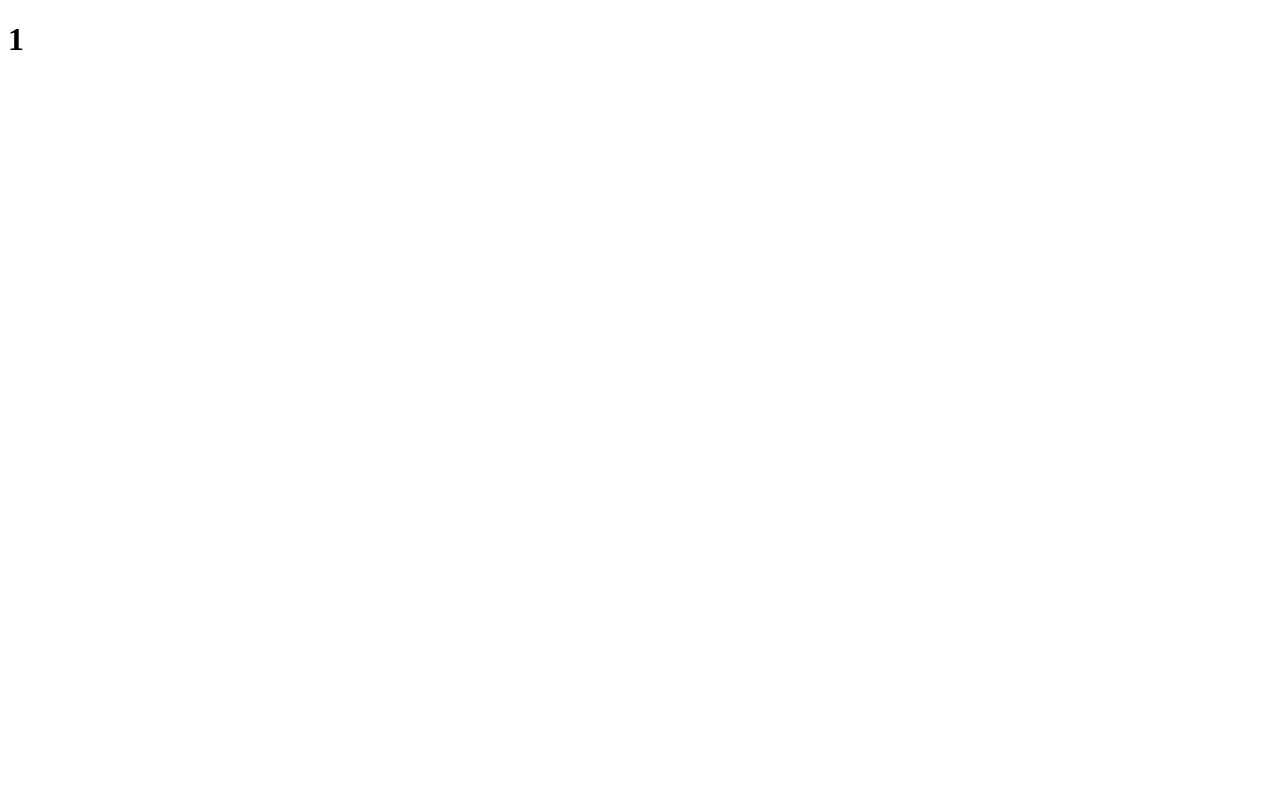
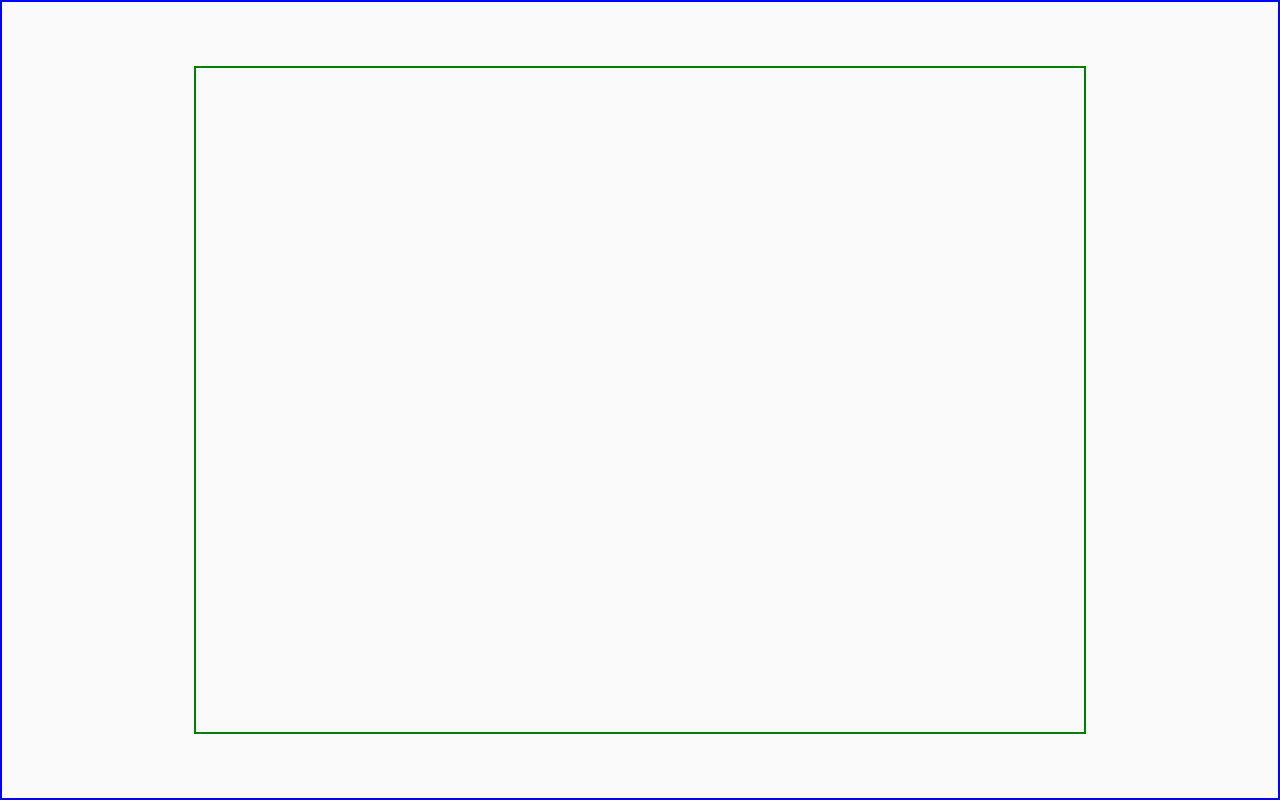
Before and after one commit to ElenaNam/react-game, a React app: page / in a window 1280 px wide. Built offline with nearby package versions, Linux system fonts and the light colour scheme.

Commit message:
feat: add canvas

```diff
--- a/package.json
+++ b/package.json
@@ -6,6 +6,7 @@
     "build": "webpack --config webpack.prod.config.ts"
   },
   "dependencies": {
+    "@material-ui/core": "^4.11.3",
     "react": "^17.0.1",
     "react-dom": "^17.0.1"
   },
--- /dev/null
+++ b/src/components/App.tsx
@@ -0,0 +1,23 @@
+import React from "react";
+import { makeStyles } from "@material-ui/core/styles";
+
+import Canvas from "./Canvas/Canvas";
+
+export const useStyles = makeStyles(() => ({
+  root: {
+    width: "100%",
+    height: "100vh",
+    margin: "0 auto",
+    border: "2px solid blue",
+    padding: "5% 15%",
+  },
+}));
+
+export default function App(): JSX.Element {
+  const classes = useStyles();
+  return (
+    <div className={classes.root}>
+      <Canvas />
+    </div>
+  );
+}
--- /dev/null
+++ b/src/components/Canvas/Canvas.style.ts
@@ -0,0 +1,9 @@
+import { makeStyles } from "@material-ui/core/styles";
+
+export const useStyles = makeStyles(() => ({
+  root: {
+    border: "2px solid green",
+    width: "100%",
+    height: "100%",
+  },
+}));
--- /dev/null
+++ b/src/components/Canvas/Canvas.tsx
@@ -0,0 +1,6 @@
+import React from "react";
+import CanvasApp from "./CanvasApp";
+
+export default function Canvas(): JSX.Element {
+  return <CanvasApp />;
+}
--- /dev/null
+++ b/src/components/Canvas/CanvasApp.tsx
@@ -0,0 +1,34 @@
+import React, { useRef, useEffect } from "react";
+import { useStyles } from "./Canvas.style";
+
+interface CanvasProps {
+  className?: string;
+}
+
+const CanvasApp = (props: CanvasProps) => {
+  const classes = useStyles();
+  const canvasRef = useRef<HTMLCanvasElement>(null);
+
+  /*   const draw = (ctx, frameCount) => {
+    ctx.clearRect(0, 0, ctx.canvas.width, ctx.canvas.height);
+    ctx.fillStyle = "#000000";
+    ctx.beginPath();
+    ctx.arc(50, 100, 20 * Math.sin(frameCount * 0.05) ** 2, 0, 2 * Math.PI);
+    ctx.fill();
+  }; */
+
+  /*   useEffect(() => {
+    if (canvasRef.current) {
+      const canvas = canvasRef.current;
+      const context = canvas.getContext("2d");
+      if (context) {
+
+      }
+
+    }
+  }, []); */
+
+  return <canvas ref={canvasRef} className={classes.root} />;
+};
+
+export default CanvasApp;
--- a/src/index.html
+++ b/src/index.html
@@ -2,7 +2,7 @@
 <html>
   <head>
     <meta charset="utf-8" />
-    <title>Game</title>
+    <title>Galaxy</title>
   </head>
   <body>
     <div id="root"></div>
--- a/src/index.tsx
+++ b/src/index.tsx
@@ -1,11 +1,14 @@
 import React from "react";
 import ReactDOM from "react-dom";
+import CssBaseline from "@material-ui/core/CssBaseline";
 
-const App = () => <h1>1</h1>;
+import App from "./components/App";
 
 ReactDOM.render(
   <React.StrictMode>
-    <App />
+    <CssBaseline>
+      <App />
+    </CssBaseline>
   </React.StrictMode>,
   document.getElementById("root")
 );
```
Also changed, not shown: 1 other file (tests, documents, lock files or other folders).
